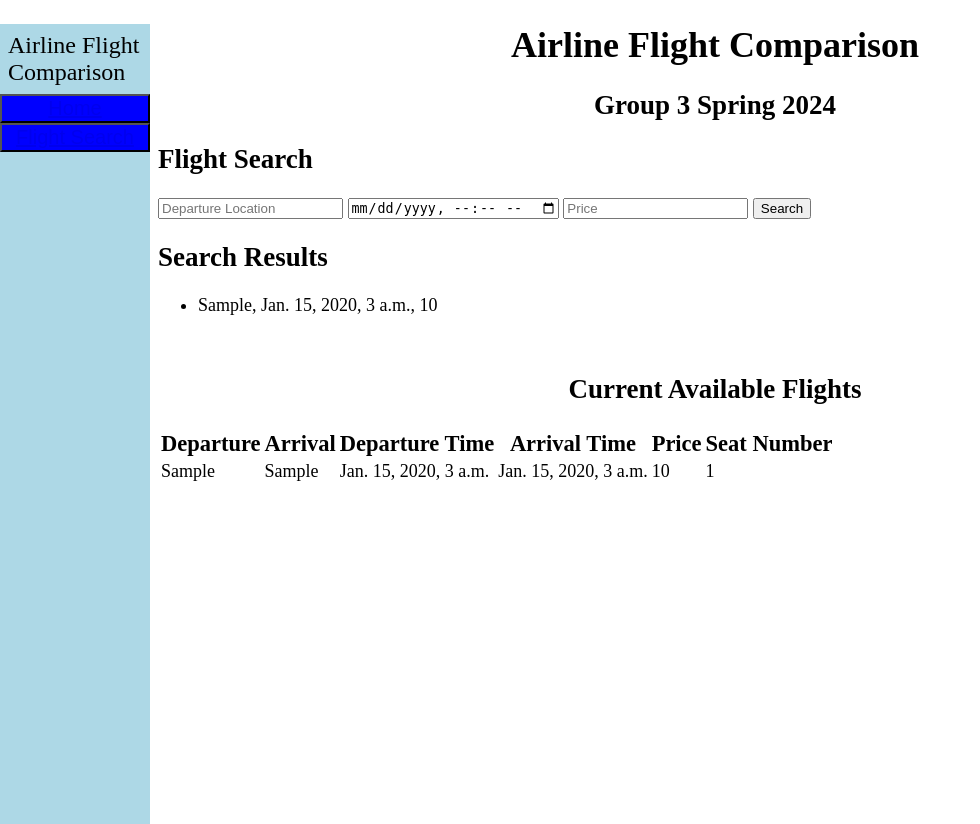
After one commit to UCCS-CS4300-5300/group3-spring2024, a Django app: page /flight_search/ in a window 1280 px wide. The commit adds this page. Shown: the whole page, without its empty margins (0-980 px from the left). Run offline with Django 5.2, Linux system fonts and the light colour scheme; tables that the repository leaves empty hold one stand-in row (values such as "Sample post").

Commit message:
added flight_search.html and functionality to search by price, departure location, and departure time

```diff
--- a/CS4300_group3/settings.py
+++ b/CS4300_group3/settings.py
@@ -26,6 +26,7 @@ SECRET_KEY = 'django-insecure-tr@ja-!b&^k332b5mn78yn1dx27g_^j2t@o_azc&yup13q#d9g
 DEBUG = True
 
 ALLOWED_HOSTS = [".replit.dev", ".replit.app", "127.0.0.1"]
+ALLOWED_HOSTS = []
 SECURE_PROXY_SSL_HEADER = ('HTTP_X_FORWARDED_PROTO', 'https')
 
 # Application definition
--- /dev/null
+++ b/flightcomparison/templates/flight_search.html
@@ -0,0 +1,146 @@
+<!DOCTYPE html>
+<html>
+<head>
+    <title>Airline Flight Comparison</title>
+    <meta name="viewport" content="width=device-width, initial-scale=1">
+    <style>
+        .sidebar {
+            height: 100%;
+            width: 150px;
+            position: absolute;
+            left: 0;
+            right: 0;
+            background-color: lightblue;
+        }
+        .sidebar div {
+            padding: 8px;
+            font-size: 24px;
+            display: block;
+        }
+        .container {
+            margin-left: 150px;
+            font-size: 18px;
+        }
+        .side-button-table{
+            width: 100%;
+        }
+        .side-button {
+            background-color: blue;
+            width: 100%;
+            color: white;
+            text-align: center;
+            display: inline-block;
+            font-size: 20px;
+        }
+        .side-button:hover {
+            background-color: white;
+            color: black;
+            box-shadow: 0 12px 16px 0 rgba(0,0,0,0.24), 0 17px 50px 0 rgba(0,0,0,0.19);
+        }
+        .page-button {
+            background-color: blue;
+            color: white;
+            text-align: center;
+            display: inline-block;
+            font-size: 20px;
+        }
+        .page-button:hover {
+            background-color: white;
+            color: black;
+            box-shadow: 0 12px 16px 0 rgba(0,0,0,0.24), 0 17px 50px 0 rgba(0,0,0,0.19);
+        }
+        .search-container {
+            text-align: center;
+            margin-bottom: 20px;
+        }
+        .search-container input[type=text] {
+            padding: 10px;
+            margin-top: 10px;
+            width: 30%;
+            border: none;
+            border-radius: 5px;
+        }
+        .search-container button {
+            padding: 10px 20px;
+            margin-top: 10px;
+            background: blue;
+            color: white;
+            border: none;
+            border-radius: 5px;
+            cursor: pointer;
+        }
+        .search-container button:hover {
+            background: #0a5b8a;
+        }
+    </style>
+</head>
+<body>
+<!-- SIDEBAR -->
+<div class="sidebar">
+    <div>Airline Flight Comparison</div>
+    <button class="button side-button"><a href="{% url 'home'%}">Home</a></button>
+    <button class="button side-button"><a href="{% url 'flight_search'%}">Flight Search</a></button>
+</div>
+<!-- PAGE HEADER -->
+<div class="container" style="text-align:center">
+    <h1>Airline Flight Comparison</h1>
+    <h2>Group 3 Spring 2024</h2>
+</div>
+<div class="container">
+    <h2>Flight Search</h2>
+    <form method="GET" action="{% url 'flight_search' %}">
+        <input type="text" name="departure_location" placeholder="Departure Location">
+        <input type="datetime-local" name="departure_time" placeholder="Departure Time">
+        <input type="number" name="price" placeholder="Price">
+        <button type="submit">Search</button>
+    </form>
+</div>
+
+<!-- Display search results here -->
+<div class="container">
+    <!-- Display search results -->
+    {% if flights %}
+        <h2>Search Results</h2>
+        <ul>
+            {% for flight in flights %}
+                <li>{{ flight.departure_location }}, {{ flight.departure_time }}, {{ flight.price }}</li>
+            {% endfor %}
+        </ul>
+    {% else %}
+        <p>No flights found.</p>
+    {% endif %}
+</div>
+</body>
+</body>
+</html>
+Update the flight_
+<!-- DATABASE DATA -->
+<div class="container">
+    <h2 style="text-align:center">Current Available Flights </h2>
+    {% if flights %}
+        <table>
+            <tr>
+                <th style="font-size:125%">Departure</th>
+                <th style="font-size:125%">Arrival</th>
+                <th style="font-size:125%">Departure Time</th>
+                <th style="font-size:125%">Arrival Time</th>
+                <th style="font-size:125%">Price</th>
+                <th style="font-size:125%">Seat Number</th>
+            </tr>
+            {% for flight in flights %}
+            <tr>
+                <td>{{ flight.departure_location }}</td>
+                <td>{{ flight.arrival_location }}</td>
+                <td>{{ flight.departure_time }}</td>
+                <td>{{ flight.arrival_time }}</td>
+                <td>{{ flight.price }}</td>
+                <td>{{ flight.seat_number }}</td>
+            </tr>
+            {% endfor %}
+        </table>
+    {% else %}
+        <p>No Flights currently in database</p>
+    {% endif %}
+</div>
+</body>
+</html>
--- a/flightcomparison/templates/home.html
+++ b/flightcomparison/templates/home.html
@@ -56,7 +56,7 @@
 <div class ="sidebar">
     <div>Airline Flight Comparison</div>
     <button class="button side-button"><a href="{% url 'home'%}"></a>Home</button>
-    <button class="button side-button">Flight Search</button>
+    <button class="button side-button"><a href="{% url 'flight_search'%}">Flight Search</button>
 </div>
 <!-- PAGE HEADER -->
 <div class="container" style="text-align:center">
--- a/flightcomparison/urls.py
+++ b/flightcomparison/urls.py
@@ -6,4 +6,5 @@ from . import views
 appName = 'flightcomparison'
 urlpatterns = [
     path('', views.home, name='home'),
+    path('flight_search/', views.flight_search, name='flight_search'),
 ]
--- a/flightcomparison/views.py
+++ b/flightcomparison/views.py
@@ -2,8 +2,10 @@ from django.db.models import indexes
 from django.shortcuts import get_object_or_404, render, redirect
 from django.http import HttpResponse
 from django.template import loader
+from django.views import generic
 import json
 from . import serializers
+from .models import *
 
 '''
 General Views
@@ -14,3 +16,21 @@ def home(request):
   binary = response.content
   data = json.loads((binary).decode())
   return render(request, 'home.html', {'flights': data['data']})
+
+def flight_search(request):
+    if request.method == 'GET':
+        departure_location = request.GET.get('departure_location', '')
+        departure_time = request.GET.get('departure_time', '')
+        price = request.GET.get('price', '')
+
+        flights = Flight.objects.all()
+        if departure_location:
+            flights = flights.filter(departure_location__icontains=departure_location)
+        if departure_time:
+            flights = flights.filter(departure_time=departure_time)
+        if price:
+            flights = flights.filter(price=price)
+
+        return render(request, 'flight_search.html', {'flights': flights})
+    else:
+        return render(request, 'flight_search.html')
```
Also changed, not shown: 1 other file.
